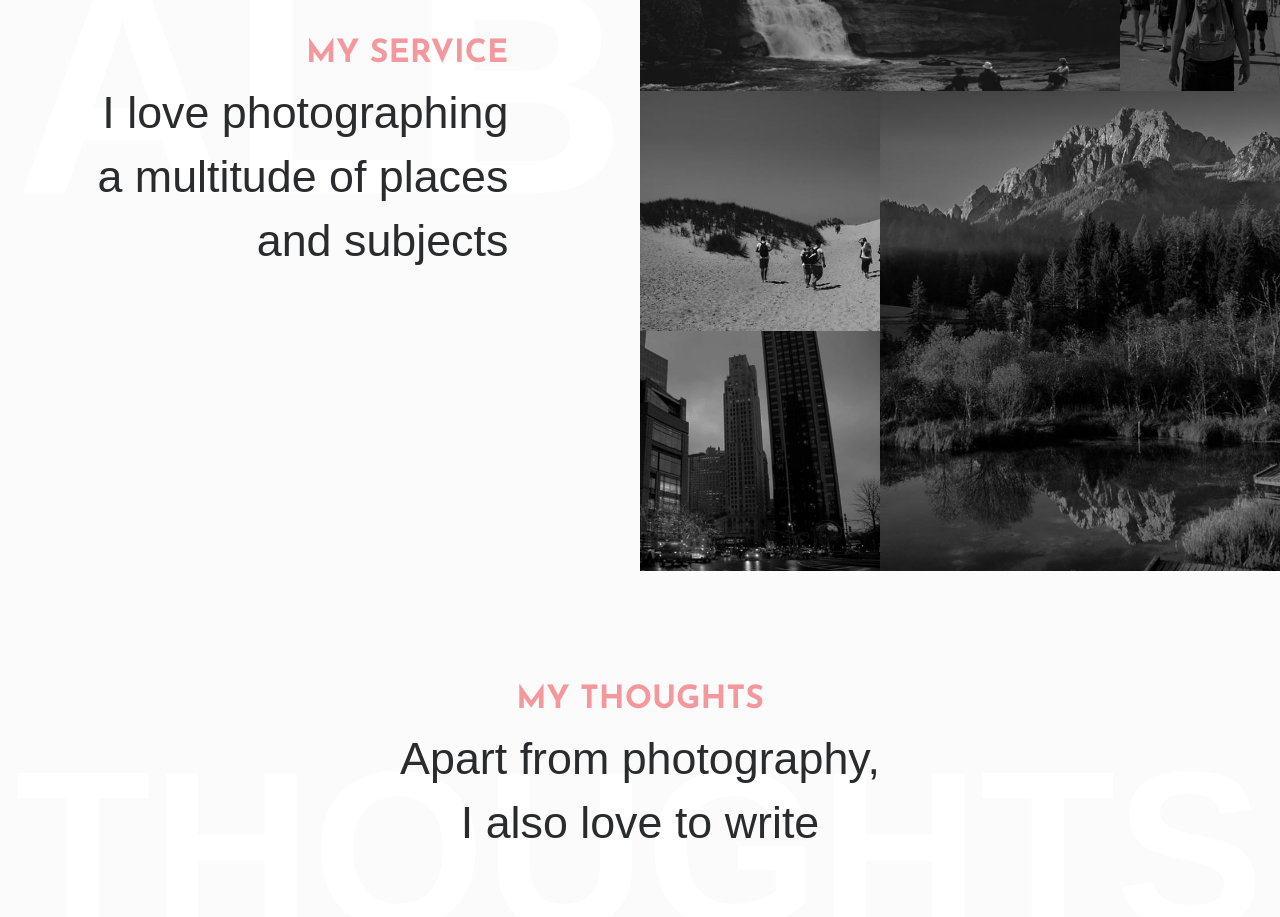
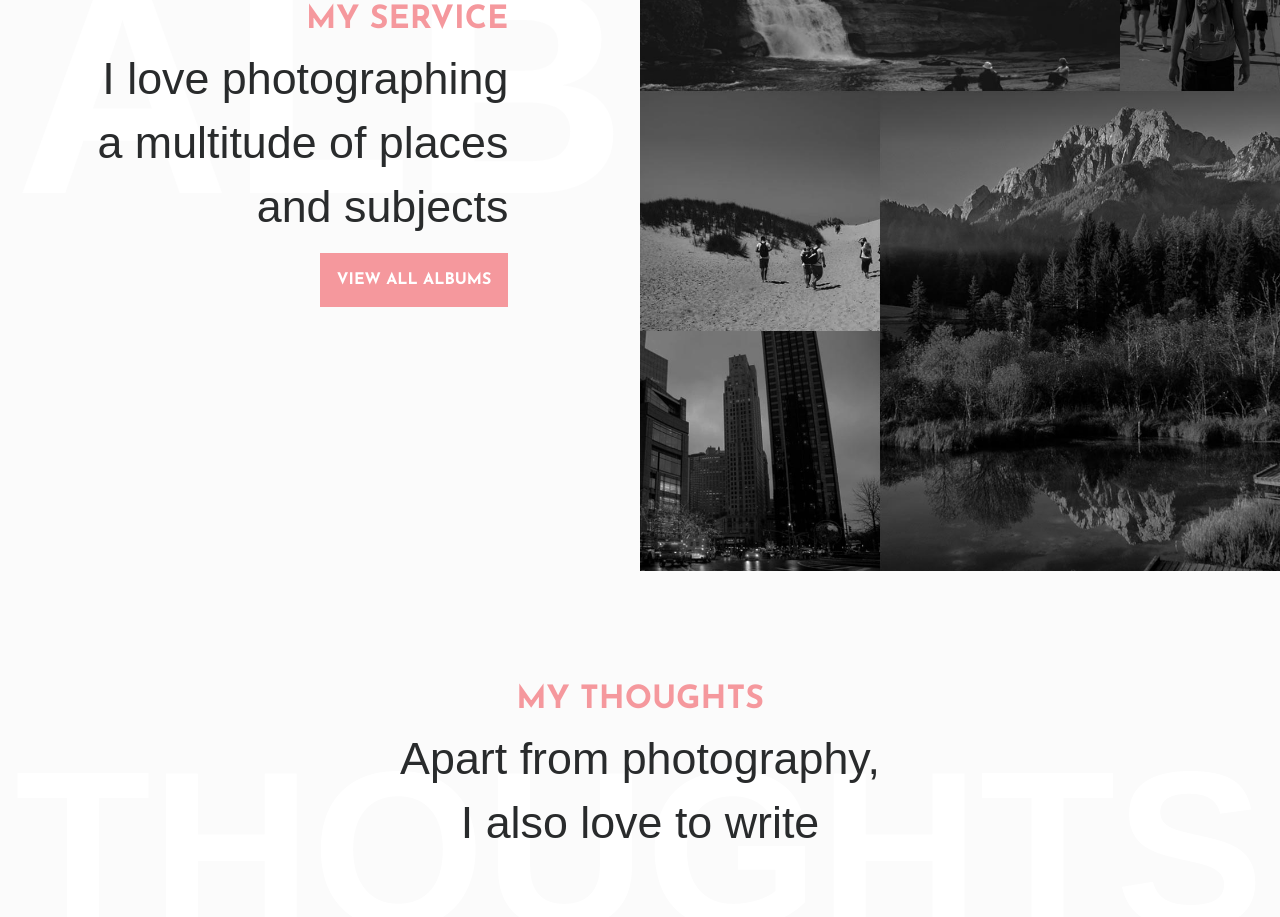
Before and after one commit to msiemieniukmorawski/Weekly-WebDev-Challenge-28, a website: page src/index.html in a window 1280 px wide. Shown: the part 1823-2740 px from the top of the page. Drawn offline with nearby package versions, Linux system fonts and the light colour scheme; files that its build step writes are made by us from their sources; a script that the page names is missing; files whose address does not match are found by name; a web font is replaced by a local one.

Commit message:
fix bug button

```diff
--- a/src/index.html
+++ b/src/index.html
@@ -134,6 +134,7 @@
                             <p>I love photographing</p>
                             <p>a multitude of places</p>
                             <p>and subjects</p>
+                            <a href="#"><p class="btn">VIEW ALL ALBUMS</p></a>
                        </div>
 
                    </div>
@@ -216,6 +217,7 @@
                        <p>Young and avid</p>
                         <p>photographer based</p>
                         <p>in Los Angeles</p>
+                        <a href="#"><p class="btn">MORE ABOUT ME</p></a>
                     </div>
                </section>
 
@@ -418,6 +420,7 @@
                         <p >Wanna say hello</p>
                         <p >or hire me for your</p>
                         <p >nex event?</p>
+                        <a href="#"><p class="btn">SEND A MESSAGE</p></a>
                    </div>
                    <div class="offset-md-1 col-md-6 right-red-section ">
                        <div class="offset-md-1 col-md-8 ">
--- a/src/scss/index.scss
+++ b/src/scss/index.scss
@@ -181,6 +181,15 @@ a:focus, a:hover{
 }
 .sixth-section::before{
     content: "CONTACT";
+}
+a .btn{
+    font-family: $font-Josefin;
+    font-weight: 700;
+    background-color: $red-color;
+    color: white;
+    border-radius:0;
+    margin-top: 15px;
+    padding: 1rem 1rem;
 }
 h2{
         font-family: $font-Josefin;
@@ -484,6 +493,10 @@ h2{
         font-family: $font-Frank;
         font-weight: 300;
     }
+    .btn{
+        font-family: $font-Josefin;
+        font-weight: 700;
+   }
     margin-top: 5vw;
     .left-center-section{
         text-align: center;
```
Also changed, not shown: dist/css/main.min.css, dist/index.html.
